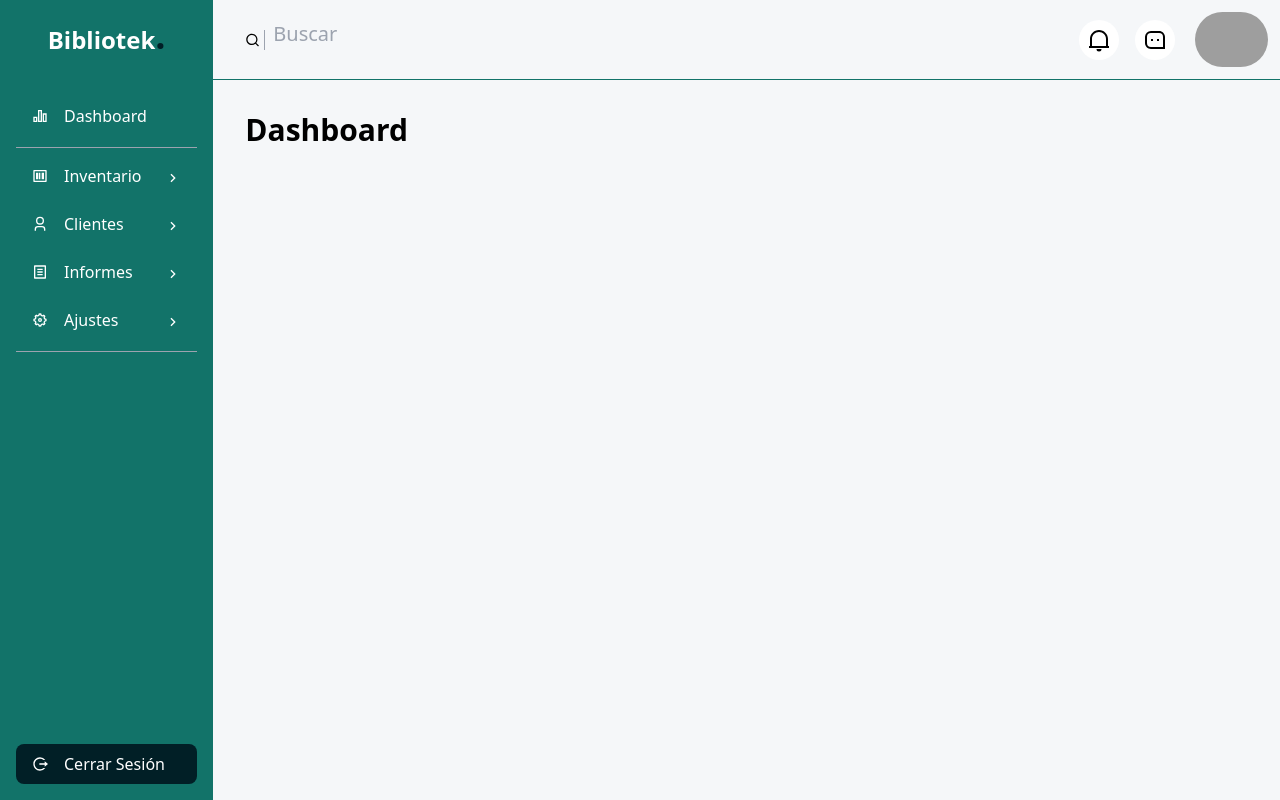
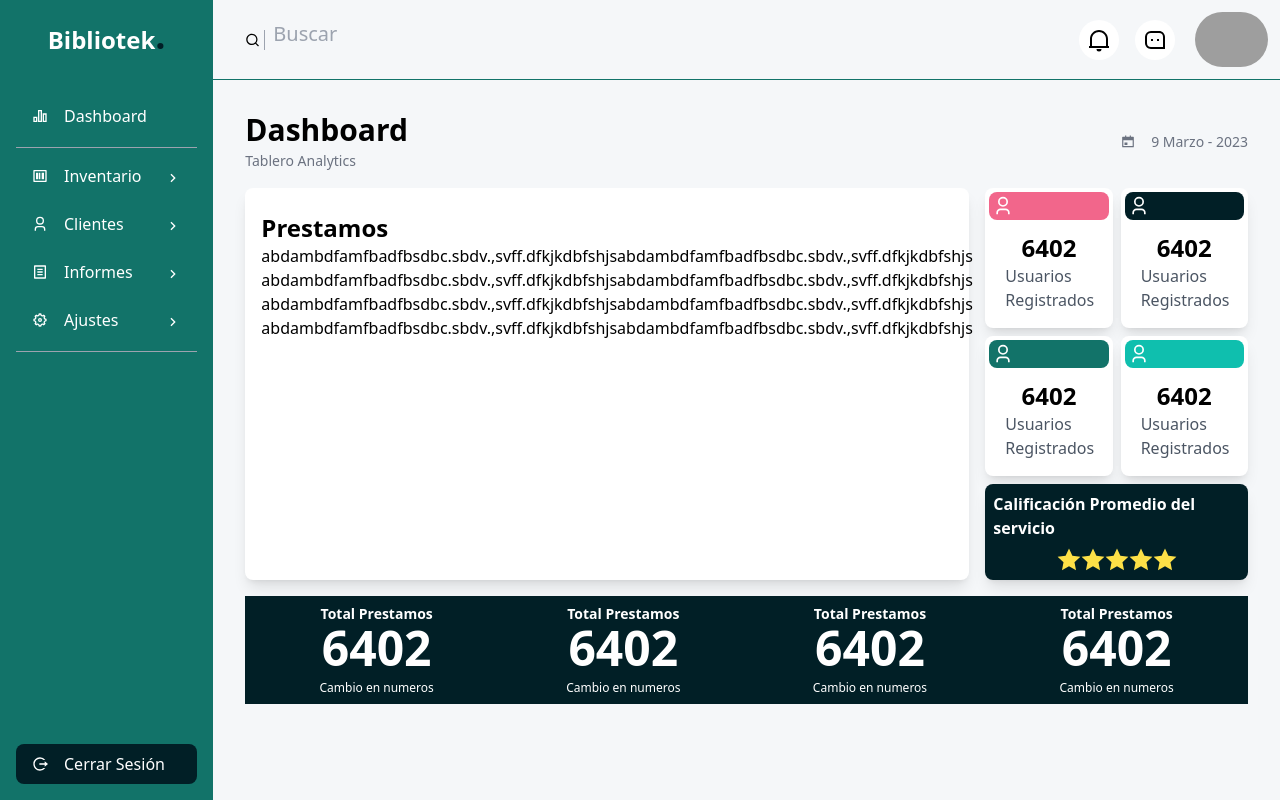
Before and after one commit to jleonardod/Bibliotek, a React (Vite) app: page /Inicio in a window 1280 px wide. Built offline with nearby package versions, Linux system fonts and the light colour scheme; grey boxes are pictures that could not be loaded.

Commit message:
Esquema inicial de dashboard

```diff
--- a/src/components/Header.jsx
+++ b/src/components/Header.jsx
@@ -7,7 +7,7 @@ const Header = () => {
   const[showUser, setShowUser] = useState(false)
 
   return(
-    <header className="h-[7vh] md:h-[10vh] border-b border-primary p-2 flex justify-between align-items-center ">
+    <header className="h-[7vh] md:h-[10vh] border-b border-primary p-2 flex justify-between">
       <div className="relative w-[30%] ml-4">
         <RiSearchLine className="absolute top-1/2 -translate-y-1/2 left-2 border-r text-xl border-gray-400 pr-1"  />
         <input type="text" placeholder="Buscar" className=" bg-fourth w-full pl-9 text-xl outline-none py-3" />
--- a/src/pages/Home.jsx
+++ b/src/pages/Home.jsx
@@ -1,10 +1,101 @@
 import React from "react"
+import { RiCalendarEventFill, RiUser3Line, RiStarFill } from "react-icons/ri"
 
 const Home = () => {
   return(
-    <div>
-      <h1 className="text-3xl font-bold">Dashboard</h1>
+    <div  className="grid grid-cols-8 gap-4">
+      <div className="md:col-span-10 flex flex-items justify-between">
+        <div>
+          <h1 className="text-3xl font-bold">Dashboard</h1>
+          <span className="text-gray-500 text-sm">Tablero Analytics</span>
+        </div>
+        <div className="">
+          <span className="flex items-center gap-4 text-sm mt-5 text-gray-500">
+            <RiCalendarEventFill /> 9 Marzo - 2023
+          </span>
+        </div>
+      </div>
+      <div className="md:col-span-6 bg-white shadow-lg rounded-lg py-6 px-4">
+        <h1 className="font-bold text-2xl">Prestamos</h1>
+        abdambdfamfbadfbsdbc.sbdv.,svff.dfkjkdbfshjsabdambdfamfbadfbsdbc.sbdv.,svff.dfkjkdbfshjs
+        abdambdfamfbadfbsdbc.sbdv.,svff.dfkjkdbfshjsabdambdfamfbadfbsdbc.sbdv.,svff.dfkjkdbfshjs
+        abdambdfamfbadfbsdbc.sbdv.,svff.dfkjkdbfshjsabdambdfamfbadfbsdbc.sbdv.,svff.dfkjkdbfshjs
+        abdambdfamfbadfbsdbc.sbdv.,svff.dfkjkdbfshjsabdambdfamfbadfbsdbc.sbdv.,svff.dfkjkdbfshjs
+      </div>
+      <div className="md:col-span-4 grid grid-cols-2 gap-2">
+        <div className="shadow-lg md:col-span-1 rounded-lg p-1 bg-white">
+          <h1 className="bg-[#F2668B] rounded-lg p-1">
+            <RiUser3Line className="text-white text-xl" />
+          </h1>
+          <div className="text-center py-3 text-gray-600">
+            <span className="font-bold text-2xl text-black">6402</span>
+            <p className="text-left ml-4">Usuarios Registrados</p>
+          </div>
+        </div>
+        <div className="shadow-lg md:col-span-1 rounded-lg p-1 bg-white">
+          <h1 className="bg-third rounded-lg p-1">
+            <RiUser3Line className="text-white text-xl" />
+          </h1>
+          <div className="text-center py-3 text-gray-600">
+            <span className="font-bold text-2xl text-black">6402</span>
+            <p className="text-left ml-4">Usuarios Registrados</p>
+          </div>
+        </div>
+        <div className="shadow-lg md:col-span-1 rounded-lg p-1 bg-white">
+          <h1 className="bg-primary rounded-lg p-1">
+            <RiUser3Line className="text-white text-xl" />
+          </h1>
+          <div className="text-center py-3 text-gray-600">
+            <span className="font-bold text-2xl text-black">6402</span>
+            <p className="text-left ml-4">Usuarios Registrados</p>
+          </div>
+        </div>
+        <div className="shadow-lg md:col-span-1 rounded-lg p-1 bg-white">
+          <h1 className="bg-secondary rounded-lg p-1">
+            <RiUser3Line className="text-white text-xl" />
+          </h1>
+          <div className="text-center py-3 text-gray-600">
+            <span className="font-bold text-2xl text-black">6402</span>
+            <p className="text-left ml-4">Usuarios Registrados</p>
+          </div>
+        </div>
+        <div className="bg-third md:col-span-2 p-2 shadow-lg rounded-lg">
+          <h1 className="text-white font-bold">Calificación Promedio del servicio</h1>
+          <div className="mt-2 flex text-2xl justify-center text-yellow-300">
+            <RiStarFill />
+            <RiStarFill />
+            <RiStarFill />
+            <RiStarFill />
+            <RiStarFill />
+          </div>
+        </div>
+      </div>
+      <div className="md:col-span-10 flex flex-items justify-between bg-third">
+        <div className="grid grid-cols-4 gap-4 w-full py-2 px-4">
+          <div className="md:col-span-1 text-center">
+            <h1 className="text-sm font-bold text-white">Total Prestamos</h1>
+            <span className="text-5xl mt-2 font-bold text-white">6402</span>
+            <p className="text-xs text-white mt-2">Cambio en numeros</p>
+          </div>
+          <div className="md:col-span-1 text-center">
+            <h1 className="text-sm font-bold text-white">Total Prestamos</h1>
+            <span className="text-5xl mt-2 font-bold text-white">6402</span>
+            <p className="text-xs text-white mt-2">Cambio en numeros</p>
+          </div>
+          <div className="md:col-span-1 text-center">
+            <h1 className="text-sm font-bold text-white">Total Prestamos</h1>
+            <span className="text-5xl mt-2 font-bold text-white">6402</span>
+            <p className="text-xs text-white mt-2">Cambio en numeros</p>
+          </div>
+          <div className="md:col-span-1 text-center">
+            <h1 className="text-sm font-bold text-white">Total Prestamos</h1>
+            <span className="text-5xl mt-2 font-bold text-white">6402</span>
+            <p className="text-xs text-white mt-2">Cambio en numeros</p>
+          </div>
+        </div>
+      </div>
     </div>
+
   )
 
 }
```
